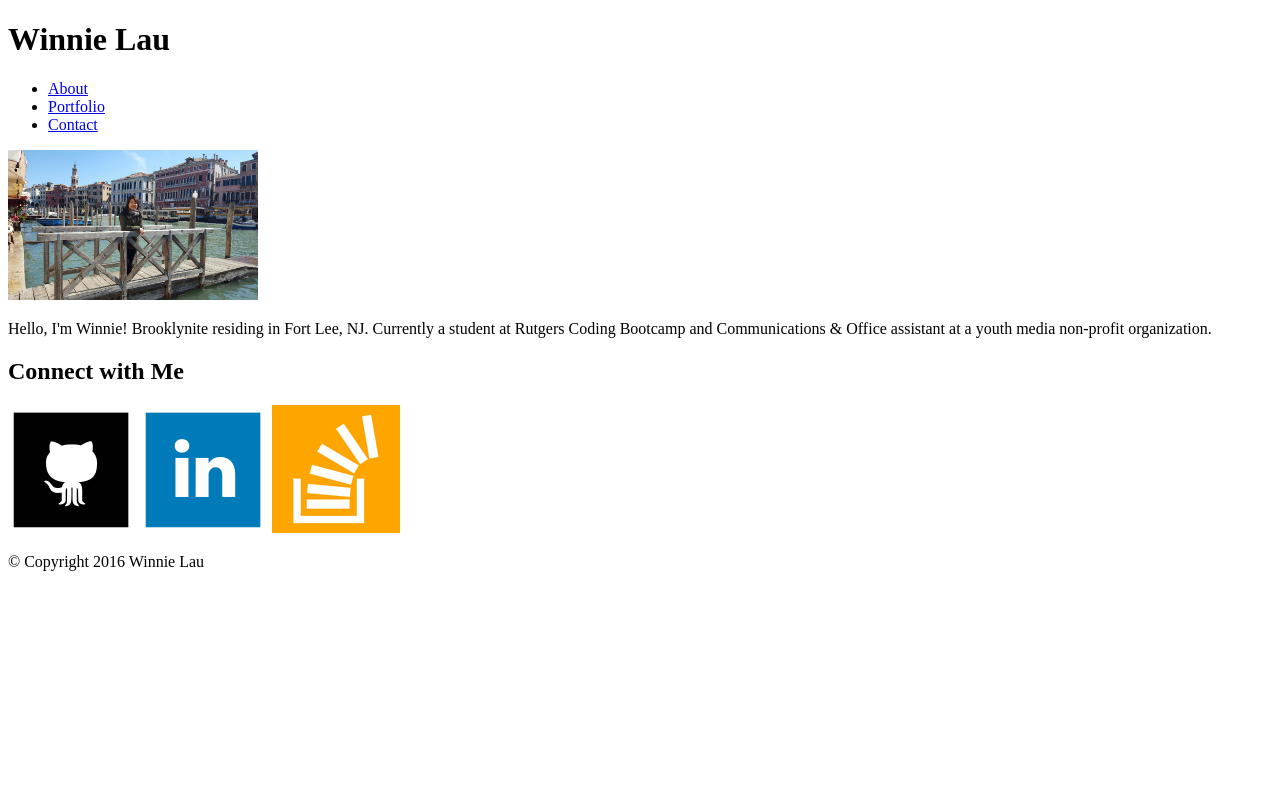
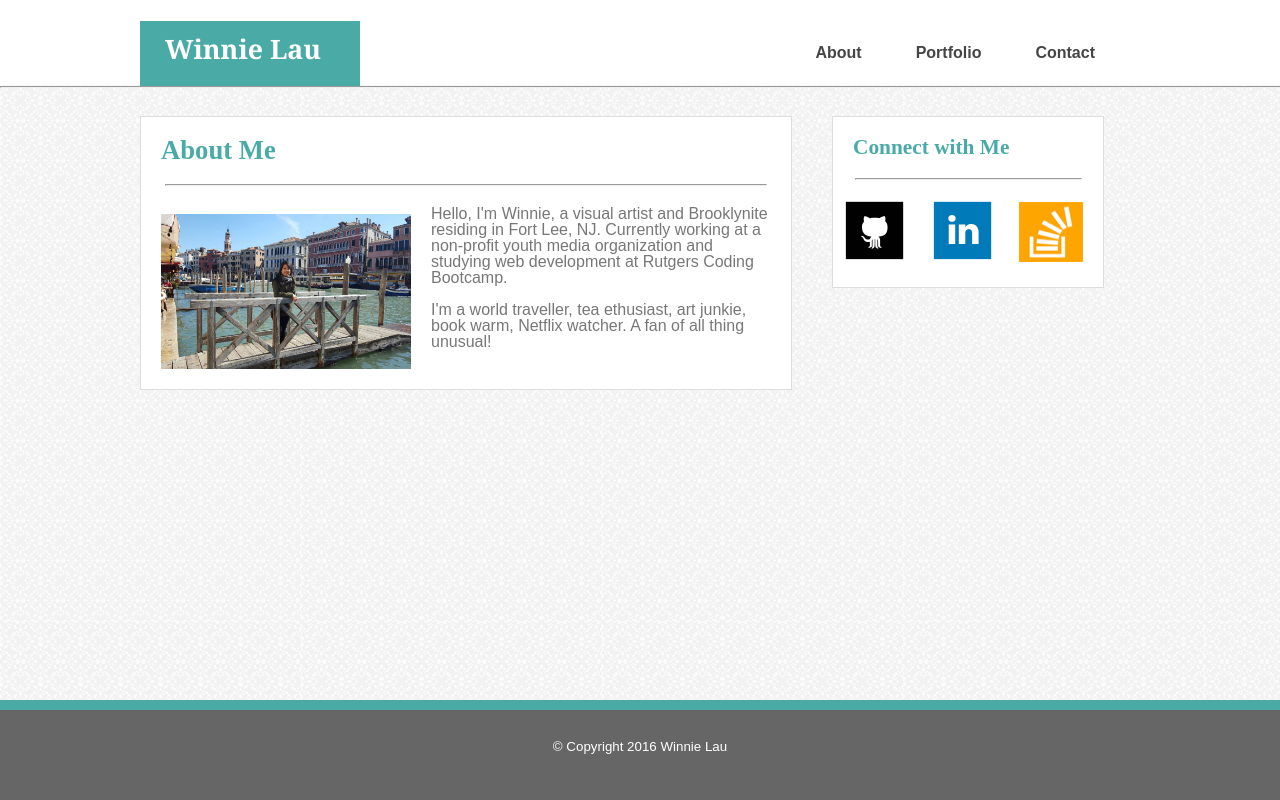
Before and after one commit to winniemlau/WnLau_HW, a PHP site: page / in a window 1280 px wide; the page is wider, and only the part inside the window is pictured. Run offline with PHP 8.4, Linux system fonts and the light colour scheme.

Commit message:
revisions

```diff
--- a/assets/css/style.css
+++ b/assets/css/style.css
@@ -1,4 +1,172 @@
 body {
-	font: 'Arial', 'Helvetica Neue', Helvetica, sans-serif;
+    font-family: 'Arial', 'Helvetica Neue', Helvetica, sans-serif;
+    font-size: 20pt;
+    color: #777;
+    background-image: url(../images/light_grey.png);
+    background-repeat: repeat-x  repeat-y;
+}
+
+h1, h2 {
+	font-family: 'Georgia', Times, Times New Roman, serif;
+}
+
+
+
+hr {
+	width: 100%;
+	margin-top: 1px;
+}
+
+
+.menu {
+    height: 85px;
+    font-size: 12pt;
+    'Arial', 'Helvetica Neue', Helvetica, sans-serif;
+    font-weight: bold;
+    text-align: right;
+    background-color: #fff;
+    padding-right: 50px;
+    display: inline-block;
+    margin: 0px;
+    width: 100%;
+
+  }
+
+
+
+.menu ul {
+    height: auto;
+    padding: 20px;
+    margin: 10px 0px 0px 140px;
+   	width: 960px;
 
 }
+
+.menu li {
+display: inline;
+padding: 10px;
+background-color: #fff;
+color: #777777;
+font-family: 'Arial', 'Helvetica Neue', Helvetica, sans-serif;
+}
+
+
+.menu a {
+    text-decoration: none;
+    display: inline-block;
+    color: #454545;
+    padding: 15px 15px;
+}
+
+
+#tab {
+	width: 220px;
+	height: 65px;
+	background-color:#4aaaa5;
+	float: left;
+	position: absolute;
+	margin: -75px 0px 60px 140px;
+	font-size: 20pt;
+	font-weight: bold;
+	font-color: #fff;
+
+}
+
+#tab h1 {
+	color: #fff;
+	font-weight: bold;
+	font-size: 20pt;
+	font-family: 'Georgia', Times, Times New Roman, serif;
+	margin: 15px 25px;
+}
+
+
+
+
+
+
+.bio {
+	width: 650px;
+	float: left;
+	border: 1px solid #dddddd;
+	background-color: #fff;
+	margin: 20px 0px 0px 140px;
+
+
+}
+
+.bio hr {
+	width: 600px;
+
+}
+
+.bio h1 {
+	color: #4aaaa5;
+	font-weight: bold;
+	font-size: 20pt;
+	margin: 20px;
+}
+
+.bio img {
+	float: left;
+	width: 250px;
+	height: 155px;
+	margin: 20px;
+}
+
+.bio p {
+	margin: 20px;
+	font-family: 'Arial', 'Helvetica Neue', Helvetica, sans-serif;;
+}
+
+.social{
+	width: 270px;
+	height: 170px;
+	float: left;
+	display: inline-block;
+	border: 1px solid #dddddd;
+	margin: 20px 0px 0px 40px;
+	background-color: #fff;
+}
+
+.social hr {
+	width: 225px;
+}
+.social h2 {
+	color: #4aaaa5;
+	font-weight: bold;
+	font-size: 16pt;
+	margin: 20px;
+}
+
+.social img {
+	margin: 10px ;
+
+}
+
+#contact {
+    padding: 5px;
+    border-radius: 5px;
+    background-color: #ebe5ba;
+    background-size: 100%;
+    text-align: left;
+
+}
+
+.footer {
+   left:0px;
+   bottom:0px;
+   height:90px;
+   width:100%;
+   background-color: #666666;
+   color:#fff;
+   text-align: center;
+   position: fixed;
+   border-top: 10px solid #4aaaa5 ;
+}
+
+.footer p {
+	margin-top: 30px;
+	font-family: 'Arial', 'Helvetica Neue', Helvetica, sans-serif;
+	font-size: 10pt;
+}
--- a/index.html
+++ b/index.html
@@ -2,31 +2,50 @@
 <html>
 	<head>
 		<title>Winnie's Portfolio</title>
-	</head>
-		<body>
-			<h1>Winnie Lau</h1>
-			<div id="nav">
+		 <link rel="stylesheet" type="text/css" href="assets/css/style.css">
+		  <link rel="stylesheet" type="text/css" href="assets/css/reset.css">
+
+
+
+		<div class="menu">
 				<ul>
 					<li><a href="index.html">About</a></li>
-					<li><a href="portfolio.html">Portfolio</a></li>
+					<li><a href="portfolio.html"> Portfolio </a></li>
 					<li><a href="contact.html">Contact</a></li>
 				</ul>
+		</div> <hr>
+		<div id="tab">
+		<h1>Winnie Lau</h1>
+			</div>
+
+
+</head>
+		<body>
+
+			<div class="bio">
+				<h1>About Me</h1>
+				<hr>
+
+
+			<img src="assets/images/WLPP.jpeg" alt="Winnie" width="250" height="150"/>
+			<p>Hello, I'm Winnie, a visual artist and Brooklynite residing in Fort Lee, NJ. Currently working at a non-profit youth media organization and studying web development at Rutgers Coding Bootcamp.
+			<br></br>
+			I'm a world traveller, tea ethusiast, art junkie, book warm, Netflix watcher. A fan of all thing unusual!
+			</p>
 			</div>
 
 
 
-
-			<img src="assets/images/WLPP.jpeg" alt="Winnie" width="250" height="150"/>
-			<p>Hello, I'm Winnie! Brooklynite residing in Fort Lee, NJ. Currently a student at Rutgers Coding Bootcamp and Communications & Office assistant at a youth media non-profit organization. </p>
-
+			<div class="social">
 			<h2>Connect with Me</h2>
-			<img src="assets/images/github.png" width="128" height="128"/>
-			<img src="assets/images/linkedin.png"  width="128" height="128" />
-			<img src="assets/images/stackoverflow.png"  width="128" height="128" />
+			<hr>
+			<img src="assets/images/github.png" width="64" height="64"/>
+			<img src="assets/images/linkedin.png"  width="64" height="64" />
+			<img src="assets/images/stackoverflow.png"  width="64" height="60" /></div>
 
 
 
-			<div id="footer">
+			<div class="footer">
 				<p>&copy; Copyright 2016 Winnie Lau </p>
 			</div>
 
```
Also changed, not shown: contact.html (+50 -0 lines), portfolio.html (+24 -0 lines), assets/images/light_grey.png (added), assets/images/stackoverflow.png.
